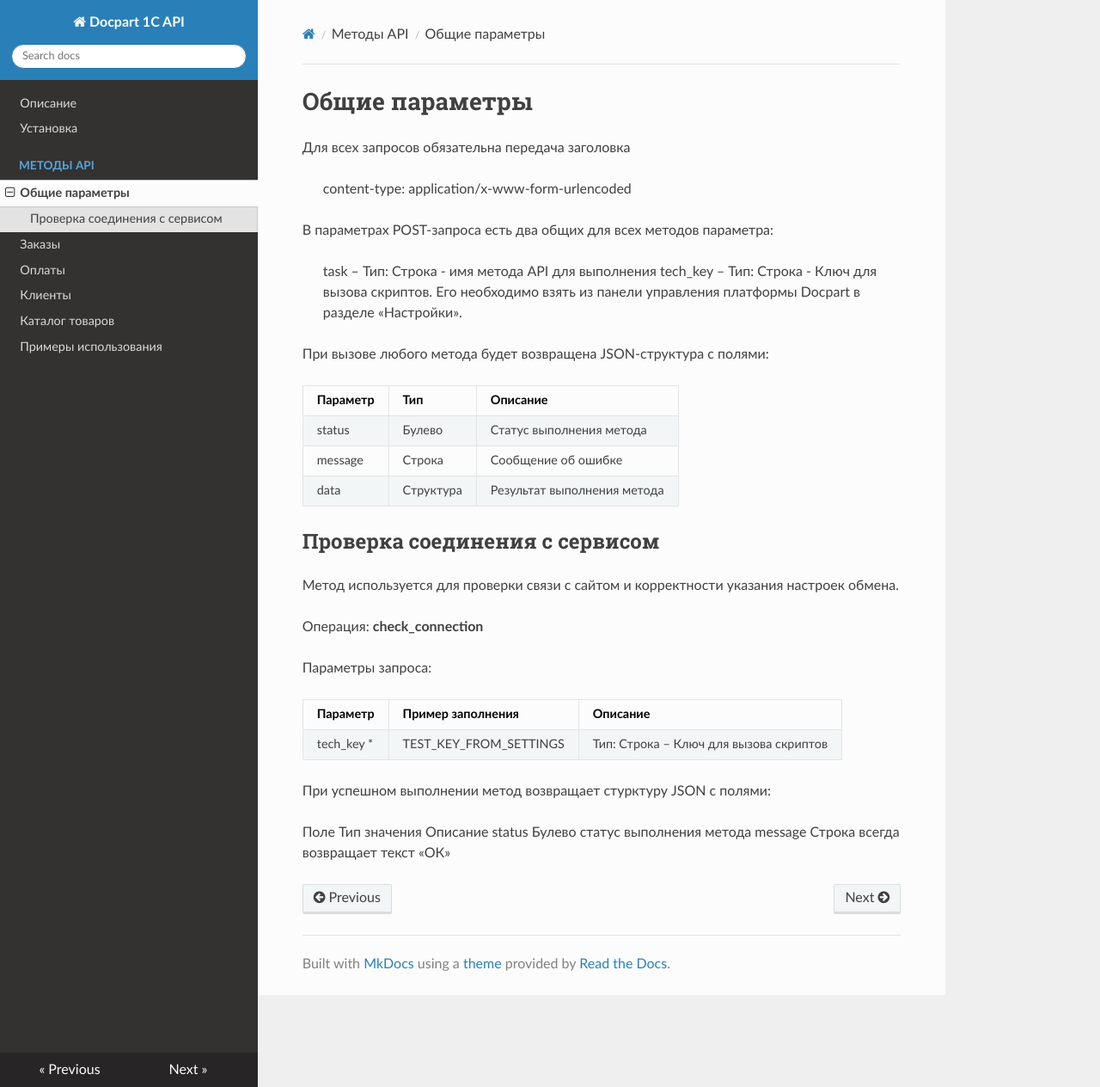
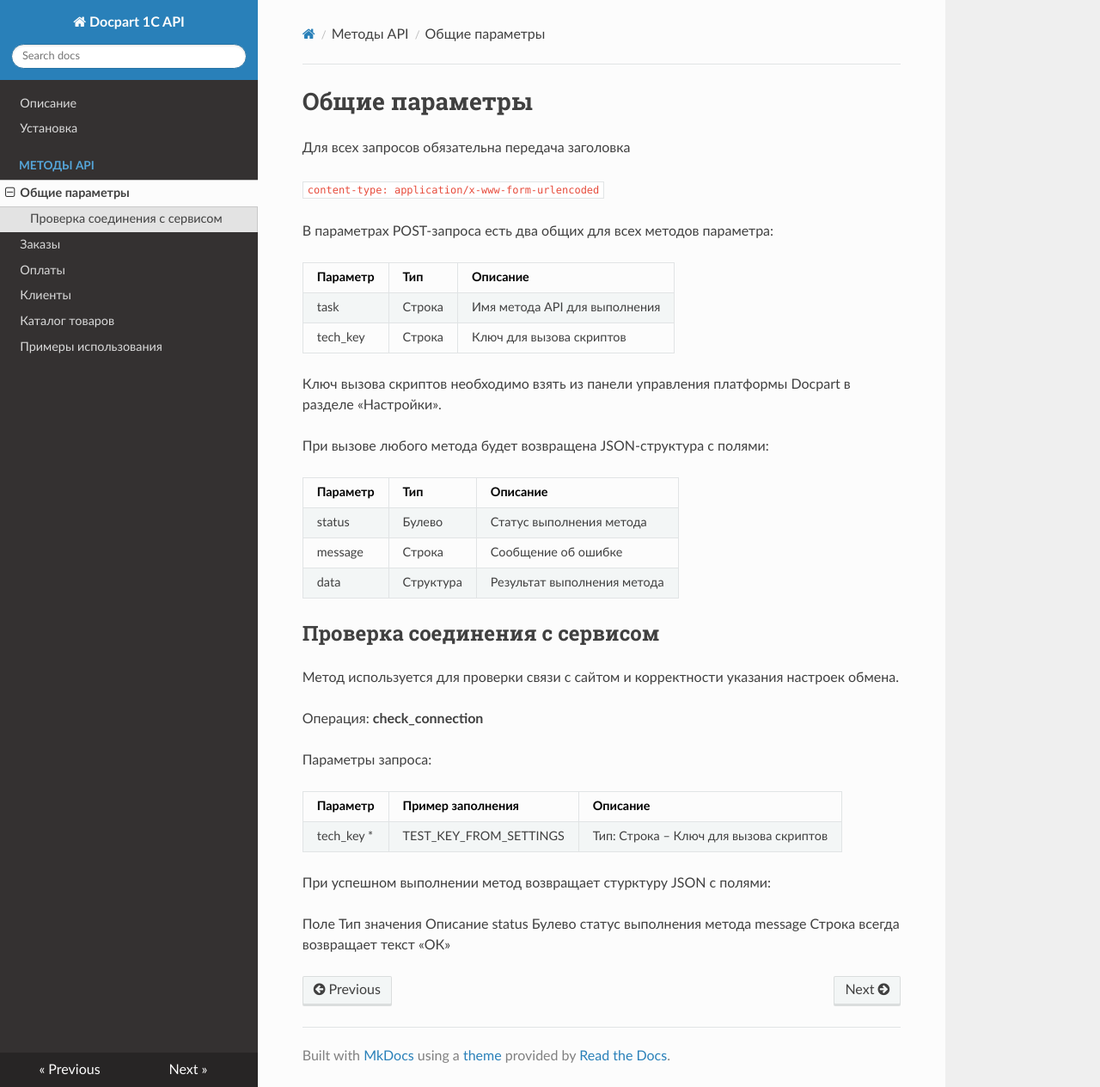
Before and after one commit to emayskiy/Docpart_1C_API_WIKI, an MkDocs documentation site: the page built from docs/common_methods.md, in a window 1280 px wide and 1264 px high. Shown: the whole window at 86% size. Built offline with MkDocs 1.6.1, drawn with Linux system fonts in a browser that asks for light colours; nearby versions of some CDN libraries.

Commit message:
fix common

````diff
--- a/docs/common_methods.md
+++ b/docs/common_methods.md
@@ -2,12 +2,16 @@
 
 Для всех запросов обязательна передача заголовка
 
->content-type: application/x-www-form-urlencoded
+```content-type: application/x-www-form-urlencoded```
 
 В параметрах POST-запроса есть два общих для всех методов параметра:
 
-> task – Тип: Строка - имя метода API для выполнения
-> tech_key – Тип: Строка - Ключ для вызова скриптов. Его необходимо взять из панели управления платформы Docpart в разделе «Настройки».
+|Параметр | Тип |	Описание|
+|---|---|---|
+|task|Строка|Имя метода API для выполнения|
+|tech_key|Строка|Ключ для вызова скриптов|
+
+Ключ вызова скриптов необходимо взять из панели управления платформы Docpart в разделе «Настройки».
 
 При вызове любого метода будет возвращена JSON-структура с полями:
 
````
